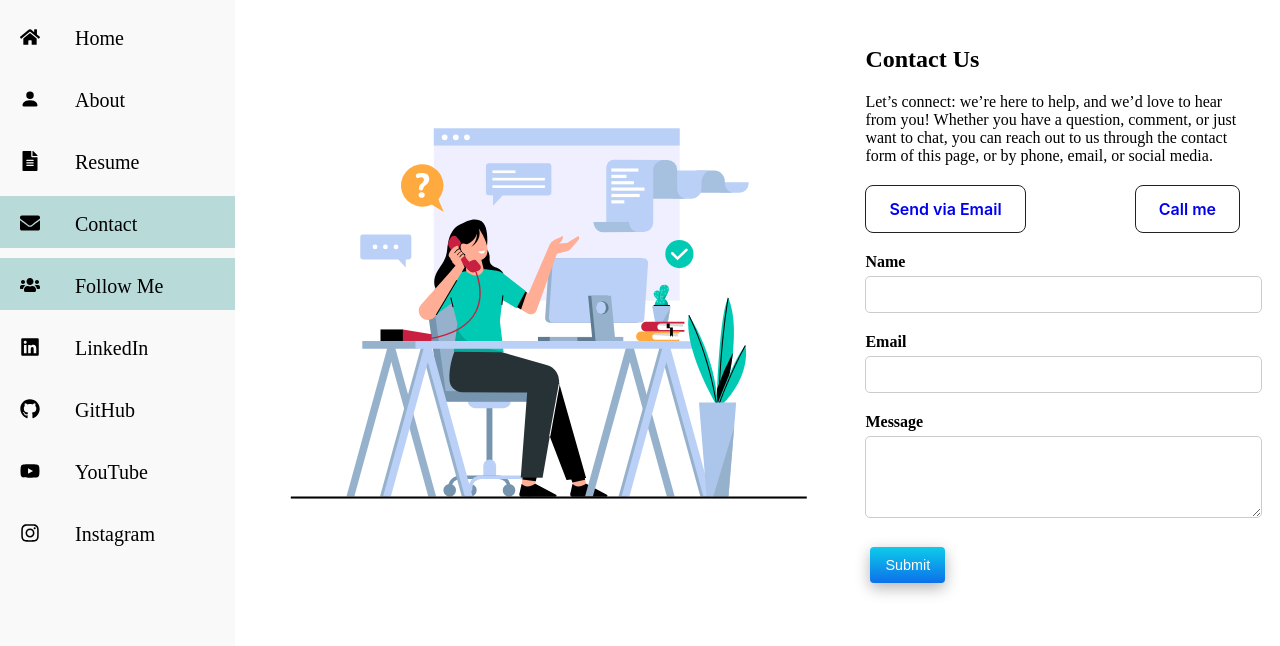
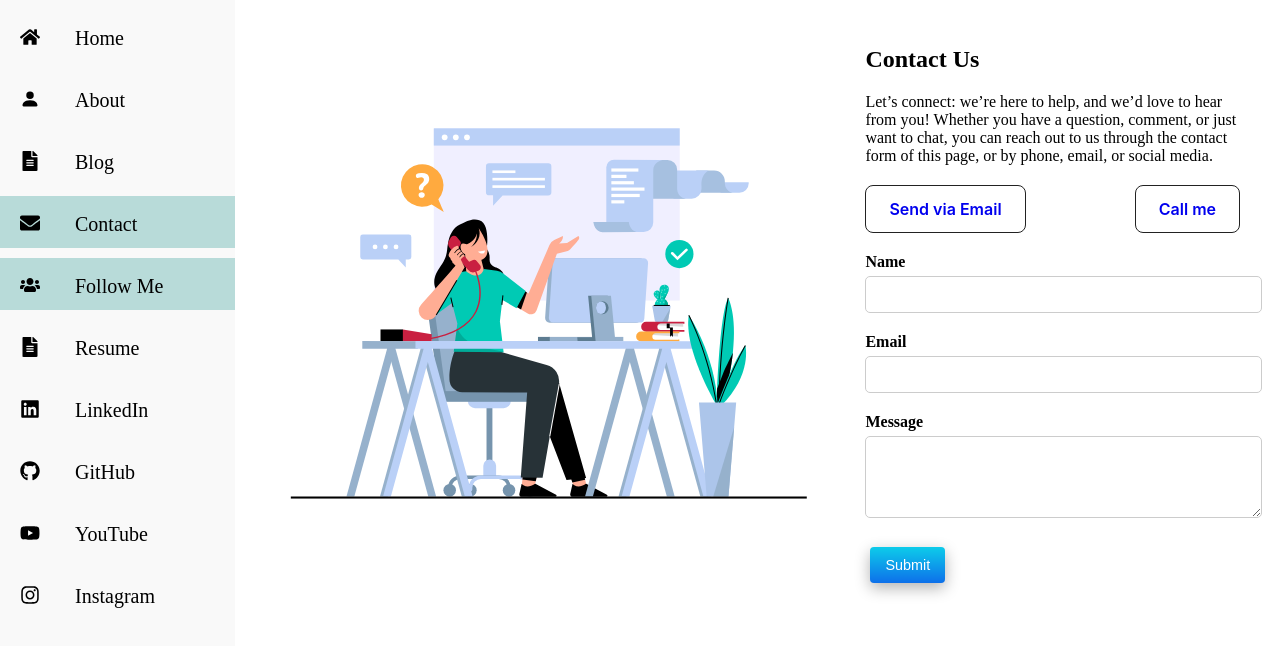
Before and after one commit to sandeep-mz/sandeep, a React (Create React App) app: page /Contact in a window 1280 px wide. Shown: the top 646 px of the page. Built offline with nearby package versions, Linux system fonts and the light colour scheme.

Commit message:
1st commit on blog

```diff
--- a/src/App.js
+++ b/src/App.js
@@ -3,8 +3,8 @@ import { Route, Routes } from "react-router-dom";
 
 import Home from "./components/pages/Home";
 import About from "./components/pages/About";
-import Resume from "./components/pages/Resume";
 import Contact from "./components/pages/Contact";
+import Blog from "./components/pages/Blog";
 
 function App() {
   return (
@@ -14,7 +14,7 @@ function App() {
         <Route path="/Home" element={<Home />} />
         <Route path="/About" element={<About />} />
         <Route path="/Contact" element={<Contact />} />
-        <Route path="/Resume" element={<Resume />} />
+        <Route path="/Blog" element={<Blog />} />
       </Routes>
     </Navbar>
 
--- a/src/components/Navbar/Navbar.jsx
+++ b/src/components/Navbar/Navbar.jsx
@@ -19,8 +19,8 @@ const Navbar = ({ children }) => {
       icon: <BsFillPersonFill />,
     },
     {
-      path: "/Resume",
-      name: "Resume",
+      path: "/Blog",
+      name: "Blog",
       icon: <FaFileAlt />,
     },
     {
@@ -33,6 +33,11 @@ const Navbar = ({ children }) => {
       name: "Follow Me",
       isHeading: true,
       icon: <FaUsers />,
+    },
+    {
+      path: "https://drive.google.com/file/d/18Jpad9XUrZtARGwe8jdF8r8-o2-keWpE/view?usp=sharing",
+      name: "Resume",
+      icon: <FaFileAlt />,
     },
     {
       name: "LinkedIn",
--- /dev/null
+++ b/src/components/pages/Blog.jsx
@@ -0,0 +1,11 @@
+import React from 'react'
+
+function Blog() {
+  return (
+    <div>
+    Blog
+    </div>
+  )
+}
+
+export default Blog
--- a/src/components/pages/Resume.jsx
+++ b/src/components/pages/Resume.jsx
@@ -1,9 +1,23 @@
-import React from 'react'
+import React from 'react';
+import { FaFileAlt } from 'react-icons/fa';
+
 
 function Resume() {
+  const resumeUrl = "../pdf/Sandeep Resume.pdf";
+
+  const downloadResume = () => {
+    const baseUrl = window.location.origin; // Get the base URL of your application
+    const resumeUrl = `${baseUrl}/${resumeFilename}`; // Concatenate the base URL with the filename
+    window.open(resumeUrl, '_blank'); // Open the URL in a new tab
+  };
+
   return (
-    <div>Resume</div>
-  )
+    <div>
+      <a href={resumeUrl} onClick={downloadResume} download="Sandeep Resume.pdf">
+        <FaFileAlt />
+      </a>
+    </div>
+  );
 }
 
-export default Resume
+export default Resume;
--- a/src/style/contact.css
+++ b/src/style/contact.css
@@ -124,7 +124,7 @@
 }
 
 .submission-message {
-    background-color: #dff0d8; /* Bootstrap's success alert background color */
+    background-color: #dff0d8;
     border: 1px solid #d6e9c6; /* Bootstrap's success alert border color */
     color: #3c763d; /* Bootstrap's success alert text color */
     padding: 10px;
```
Also changed, not shown: 1 other file (tests, documents, lock files or other folders).
